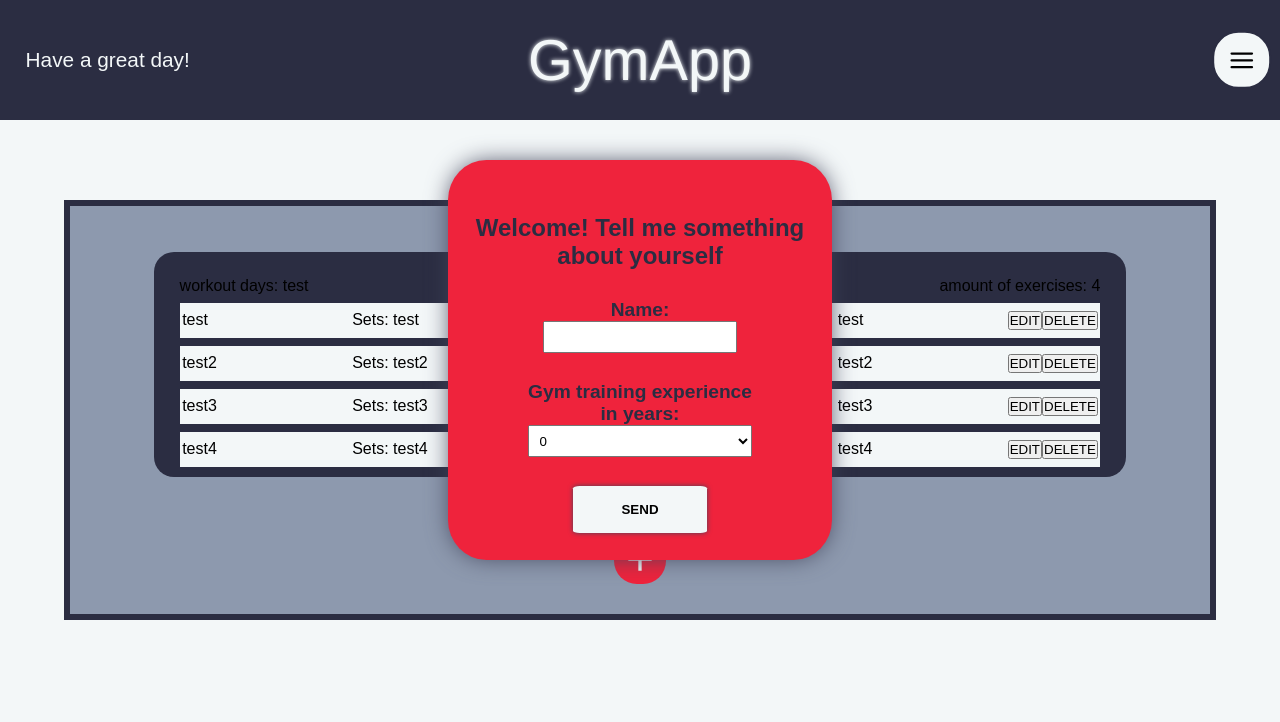
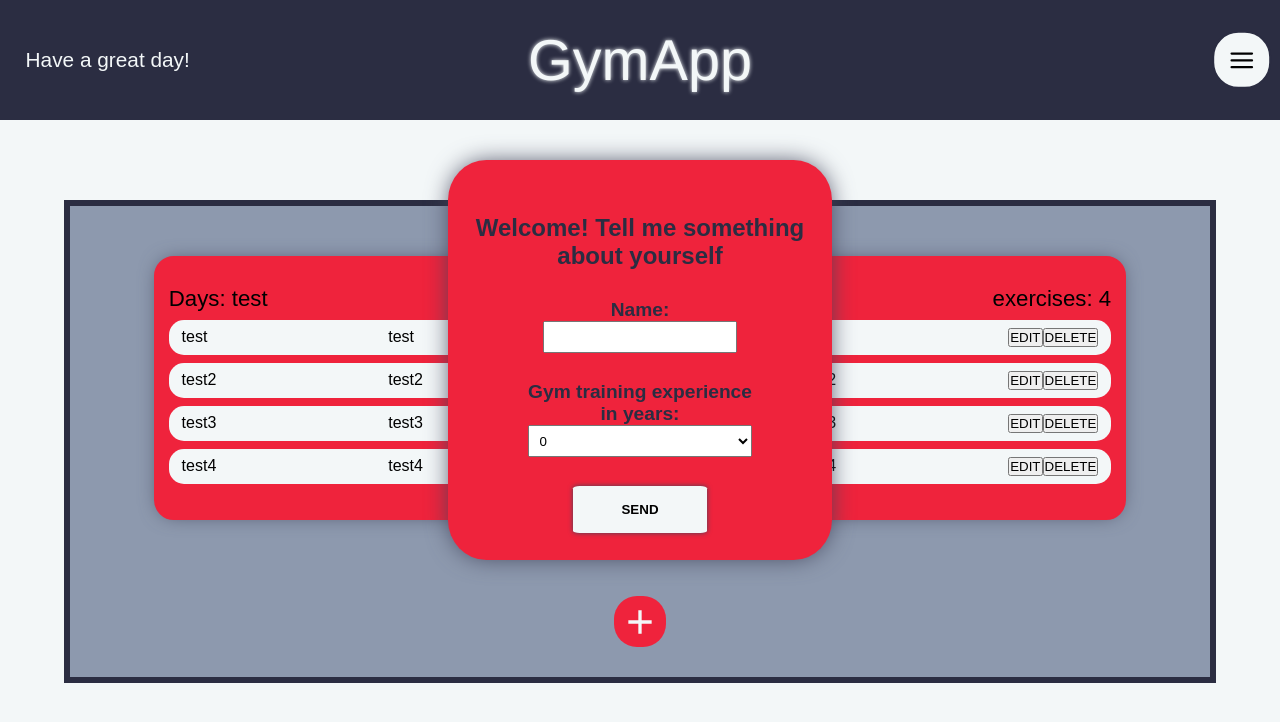
Before and after one commit to kacper51011/Gym-app-in-react, a React (Create React App) app: page /Workouts in a window 1280 px wide. Shown: the top 722 px of the page. Built offline with nearby package versions, Linux system fonts and the light colour scheme.

Commit message:
styling workouts Page

```diff
--- a/src/Pages/workouts.css
+++ b/src/Pages/workouts.css
@@ -1,3 +1,7 @@
+*{
+    box-sizing: border-box;
+}
+
 :root {
     --primary-color: #2b2d42;
     --text-color: #f3f7f8;
@@ -18,7 +22,7 @@
     min-height: 50vh;
     display: flex;
     flex-direction: column;
-    justify-content: flex-start;
+    justify-content: space-evenly;
     padding: 30px;
     align-items: center;
     background-color: var(--second-color);
@@ -28,31 +32,42 @@
 }
 
 .workoutitem {
+    margin: 2.5vh 0;
     width: 90%;
-    background-color: #2b2d42;
-    min-height: 20vh;
-    margin-top: 2vh;
-    padding: 0.2vw 2vw;
+    background-color: var(--third-color);
+    border: 2px var(--third-color) solid;
+    min-height: 30vh;
+    padding: 0.5vw 1vw 2vw 1vw;
     border-radius: 20px;
+    text-align: center;
+    display: flex;
+    flex-direction: column;
+    box-shadow: 0px 0px 20px -6px rgba(66, 68, 90, 1);
 }
-.workoutitem > h3 {
-    text-align: center;
+.workoutitem > h3{
+letter-spacing: 0.05vw;
 }
+
 .workoutitem--row{
     display: flex;
     flex-direction: row;
     justify-content: space-between;
+    flex-basis: 0;
+    flex-grow: 0;
+    font-size: calc(0.8vw + 12px);
 }
 .workoutExercises{
     display: flex;
     flex-direction: row;
     justify-content: space-between;
     background-color: var(--text-color);
-    padding: 1vh 0.2vw;
+    padding: 1vh 1vw;
     margin: 1vh 0;
+    border-radius: 15px;
 
 
 }
+
 .addworkoutbutton {
     font-size: 40px;
     width: 4vw;
--- a/src/workoutComponents/WorkoutData.js
+++ b/src/workoutComponents/WorkoutData.js
@@ -1,3 +1,42 @@
-const workoutData = [];
+import uuid from "react-uuid";
+
+const workoutData = [
+  {
+    workoutName: "test",
+    componentId: uuid(),
+    workoutDays: "test",
+    workoutType: "test",
+    exercises: [
+      {
+        exerciseName: "test",
+        exerciseSets: "test",
+        exerciseReps: "test",
+        exerciseWeight: "test",
+        componentId: uuid(),
+      },
+      {
+        exerciseName: "test2",
+        exerciseSets: "test2",
+        exerciseReps: "test2",
+        exerciseWeight: "test2",
+        componentId: uuid(),
+      },
+      {
+        exerciseName: "test3",
+        exerciseSets: "test3",
+        exerciseReps: "test3",
+        exerciseWeight: "test3",
+        componentId: uuid(),
+      },
+      {
+        exerciseName: "test4",
+        exerciseSets: "test4",
+        exerciseReps: "test4",
+        exerciseWeight: "test4",
+        componentId: uuid(),
+      },
+    ],
+  },
+];
 
 export default workoutData;
--- a/src/workoutComponents/WorkoutExercises.js
+++ b/src/workoutComponents/WorkoutExercises.js
@@ -12,7 +12,7 @@ const WorkoutExercises = (props) => {
           <input
             type="text"
             name="exerciseName"
-            onChange={props.SetName}
+            onChange={props.setName}
             defaultValue={props.exerciseName}
           />
           <label for="sets">Sets:</label>
@@ -47,9 +47,9 @@ const WorkoutExercises = (props) => {
       {!editMode && (
         <div className="workoutExercises">
           <div>{props.exerciseName}</div>
-          <div>Sets: {props.sets}</div>
-          <div>Reps: {props.reps}</div>
-          <div>Weight: {props.weight}</div>
+          <div>{props.sets}</div>
+          <div>{props.reps}</div>
+          <div>{props.weight}</div>
           <div className="buttonContainer">
             <button onClick={(e) => setEditMode(true)}>EDIT</button>
             <button onClick={(e) => setEditMode(true)}>DELETE</button>
--- a/src/workoutComponents/WorkoutForm.js
+++ b/src/workoutComponents/WorkoutForm.js
@@ -1,21 +1,97 @@
-import React from "react";
+import React, { useState } from "react";
+import uuid from "react-uuid";
+import WorkoutExercises from "./WorkoutExercises";
 
 const WorkoutForm = (props) => {
+  const newExerciseTemplate = {
+    exerciseName: "",
+    exerciseSets: "",
+    exerciseReps: "",
+    exerciseWeight: "",
+    componentId: uuid(),
+  };
+
+  const [newWorkoutName, setNewWorkoutName] = useState("");
+  const [newWorkoutDate, setNewWorkoutDate] = useState("");
+  const [newWorkoutType, setNewWorkoutType] = useState("");
+  const [newWorkoutExercises, setNewWorkoutExercises] = useState([]);
+
+  const handleSubmit = (e) => {
+    e.preventDefault();
+    const newWorkout = {
+      workoutDays: newWorkoutDate,
+      workoutName: newWorkoutName,
+      workoutType: newWorkoutType,
+      componentId: uuid(),
+      exercises: newWorkoutExercises,
+    };
+    props.submitNewWorkout((prevWorkouts) => [...prevWorkouts, newWorkout]);
+    props.closeModal();
+  };
   return (
-    <form className="workoutform">
+    <form className="workoutform" onSubmit={handleSubmit}>
       <h2>Add a new workout</h2>
-      <input name="workoutName" placeholder="Name your workout" />
-      <input name="workoutDate" placeholder="Write your workout days" />
-      <label>type of exercises</label>
-      <select>
-        <option>Workout</option>
-        <option>Cardio</option>
-      </select>
+      <input
+        name="workoutName"
+        placeholder="Name your workout"
+        value={newWorkoutName}
+        onChange={(e) => setNewWorkoutName(e.target.value)}
+      />
+      <input
+        name="workoutDate"
+        placeholder="Write your workout days"
+        value={newWorkoutDate}
+        onChange={(e) => setNewWorkoutDate(e.target.value)}
+      />
+      <label htmlFor="type">type of exercises</label>
+      <input
+        name="type"
+        value={newWorkoutType}
+        onChange={(e) => setNewWorkoutType(e.target.value)}
+        placeholder="set the type of your workout"
+      />
+      <div>
+        {newWorkoutExercises.map((exercise) => {
+          return (
+            <WorkoutExercises
+              exerciseName={exercise.exerciseName}
+              sets={exercise.exerciseSets}
+              reps={exercise.exerciseReps}
+              weight={exercise.exerciseWeight}
+              key={exercise.componentId}
+              setName={(e) => {
+                exercise.exerciseName = e.target.value;
+                setNewWorkoutExercises([...newWorkoutExercises]);
+              }}
+              setSets={(e) => {
+                exercise.exerciseSets = e.target.value;
+                setNewWorkoutExercises([...newWorkoutExercises]);
+              }}
+              setReps={(e) => {
+                exercise.exerciseReps = e.target.value;
+                setNewWorkoutExercises([...newWorkoutExercises]);
+              }}
+              setWeights={(e) => {
+                exercise.exerciseWeight = e.target.value;
+                setNewWorkoutExercises([...newWorkoutExercises]);
+              }}
+            />
+          );
+        })}
+      </div>
+      <button
+        type="button"
+        onClick={(e) => {
+          setNewWorkoutExercises([...newWorkoutExercises, newExerciseTemplate]);
+        }}
+      >
+        ADD NEW EXERCISE
+      </button>
       <div className="button--bar">
         <button className="delete--button" onClick={props.hideNewWorkout}>
           DELETE
         </button>
-        <button className="save--button" onClick={props.hideNewWorkout}>
+        <button className="save--button" type="submit">
           SAVE
         </button>
       </div>
--- a/src/workoutComponents/WorkoutItem.js
+++ b/src/workoutComponents/WorkoutItem.js
@@ -5,9 +5,9 @@ const WorkoutItem = (props) => {
     <div className="workoutitem">
       <h3>{props.workoutName}</h3>
       <div className="workoutitem--row">
-        <div>workout days: {props.workoutDays}</div>
-        <div>type of exercises: {props.workoutType}</div>
-        <div>amount of exercises: {props.children.length}</div>
+        <div>Days: {props.workoutDays}</div>
+        <div>{props.workoutType}</div>
+        <div>exercises: {props.children.length}</div>
       </div>
       <div className="exercises--container">{props.children}</div>
     </div>
--- a/src/workoutComponents/WorkoutsContainer.js
+++ b/src/workoutComponents/WorkoutsContainer.js
@@ -4,48 +4,11 @@ import AddWorkoutButton from "./AddWorkoutButton";
 import WorkoutExercises from "./WorkoutExercises";
 import WorkoutForm from "./WorkoutForm";
 import WorkoutItem from "./WorkoutItem";
-import uuid from "react-uuid";
+import workoutData from "./WorkoutData";
 
 const WorkoutsContainer = () => {
   const [showWorkoutForm, setForm] = useState(false);
-  const [workouts, setWorkouts] = useState([
-    {
-      workoutName: "test",
-      componentId: uuid(),
-      workoutDays: "test",
-      workoutType: "test",
-      exercises: [
-        {
-          exerciseName: "test",
-          exerciseSets: "test",
-          exerciseReps: "test",
-          exerciseWeight: "test",
-          componentId: uuid(),
-        },
-        {
-          exerciseName: "test2",
-          exerciseSets: "test2",
-          exerciseReps: "test2",
-          exerciseWeight: "test2",
-          componentId: uuid(),
-        },
-        {
-          exerciseName: "test3",
-          exerciseSets: "test3",
-          exerciseReps: "test3",
-          exerciseWeight: "test3",
-          componentId: uuid(),
-        },
-        {
-          exerciseName: "test4",
-          exerciseSets: "test4",
-          exerciseReps: "test4",
-          exerciseWeight: "test4",
-          componentId: uuid(),
-        },
-      ],
-    },
-  ]);
+  const [workouts, setWorkouts] = useState(workoutData);
 
   const toggleForm = () => {
     setForm(!showWorkoutForm);
@@ -58,6 +21,7 @@ const WorkoutsContainer = () => {
           workoutName={workout.workoutName}
           workoutDays={workout.workoutDays}
           workoutType={workout.workoutType}
+          key={workout.componentId}
           children={workout.exercises.map((exercise) => (
             <WorkoutExercises
               exerciseName={exercise.exerciseName}
@@ -84,7 +48,13 @@ const WorkoutsContainer = () => {
           ))}
         />
       ))}
-      {showWorkoutForm && <WorkoutForm hideNewWorkout={toggleForm} />}
+      {showWorkoutForm && (
+        <WorkoutForm
+          hideNewWorkout={toggleForm}
+          submitNewWorkout={setWorkouts}
+          closeModal={setForm}
+        />
+      )}
       {!showWorkoutForm && <AddWorkoutButton showNewWorkout={toggleForm} />}
     </div>
   );
```
